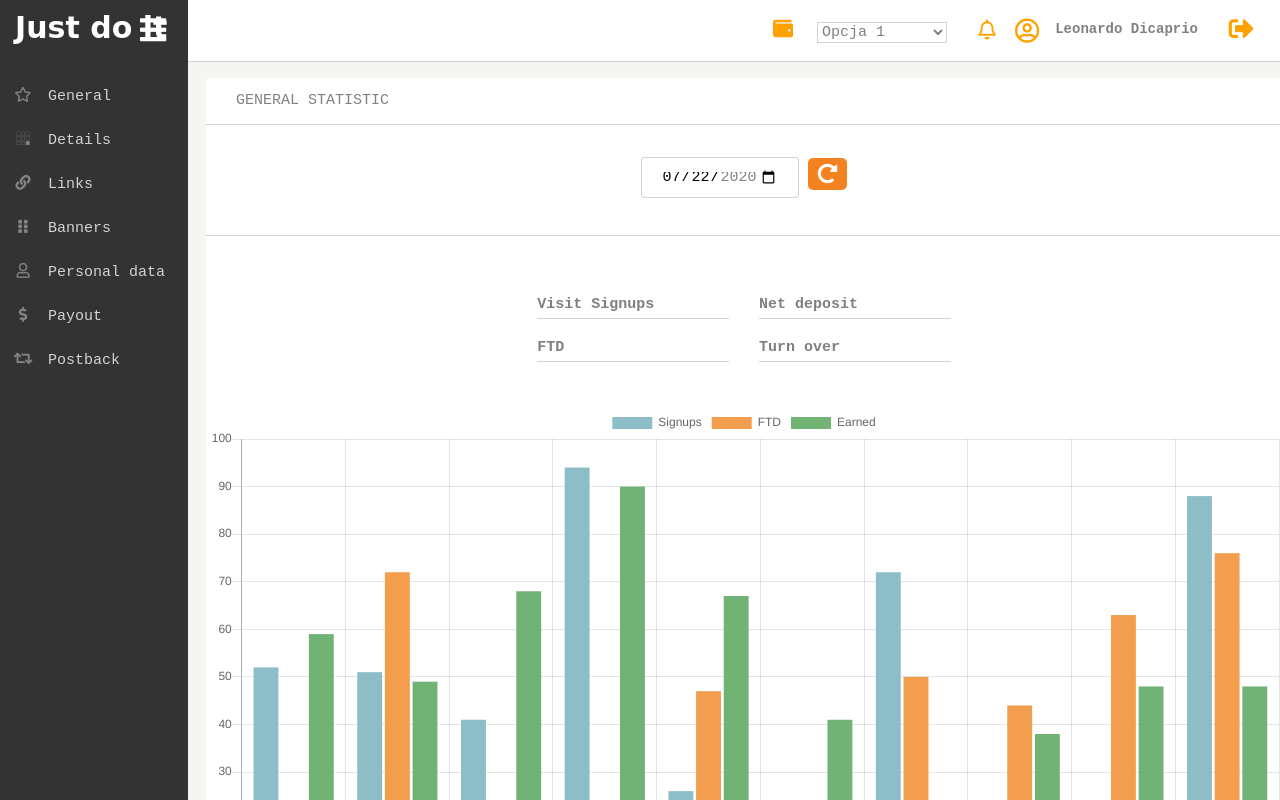
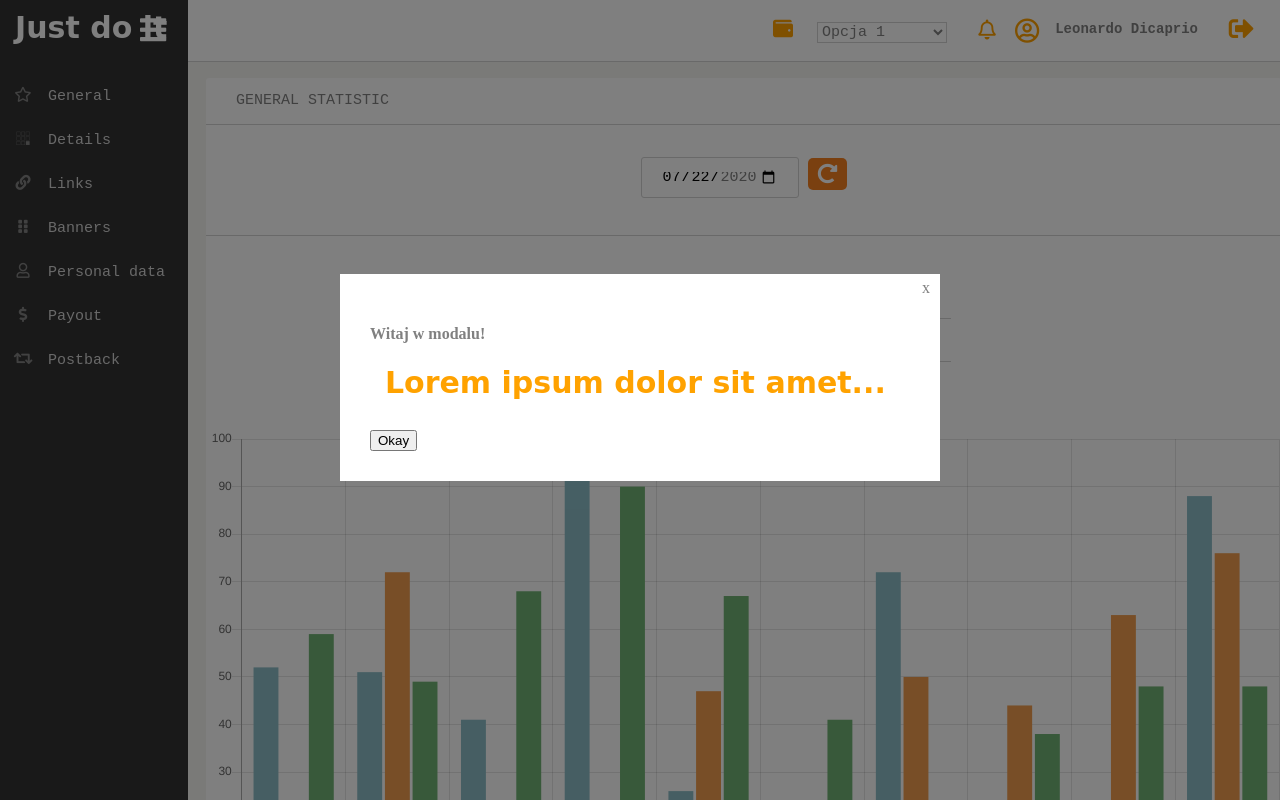
Before and after one commit to Krzysztof-G/projekt-indywidualny, a website: page src/index.html in a window 1280 px wide. Shown: the top 800 px of the page. Drawn offline with nearby package versions, Linux system fonts and the light colour scheme; files that its build step writes are made by us from their sources.

Commit message:
fix modal

```diff
--- a/src/sass/partials/_modal.scss
+++ b/src/sass/partials/_modal.scss
@@ -20,15 +20,16 @@
 
     display: none;
 
-    .overlay.show {
-        display: flex;
-    }
+}
 
+.overlay.show {
+    display: block;
 }
 
 .modal {
-    max-width: 300px;
+    max-width: 600px;
     margin: auto;
+    margin-top: 20%;
     background-color: #ffffff;
     position: relative;
     padding: 30px;
```
Also changed, not shown: src/js/script.js (+3 -4 lines).
